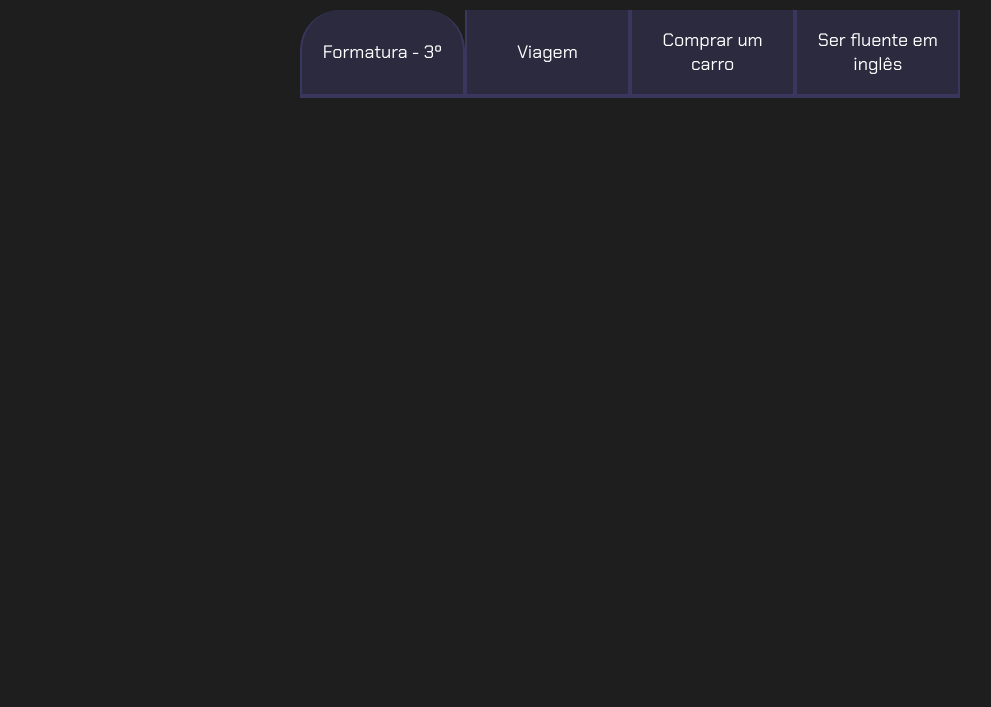
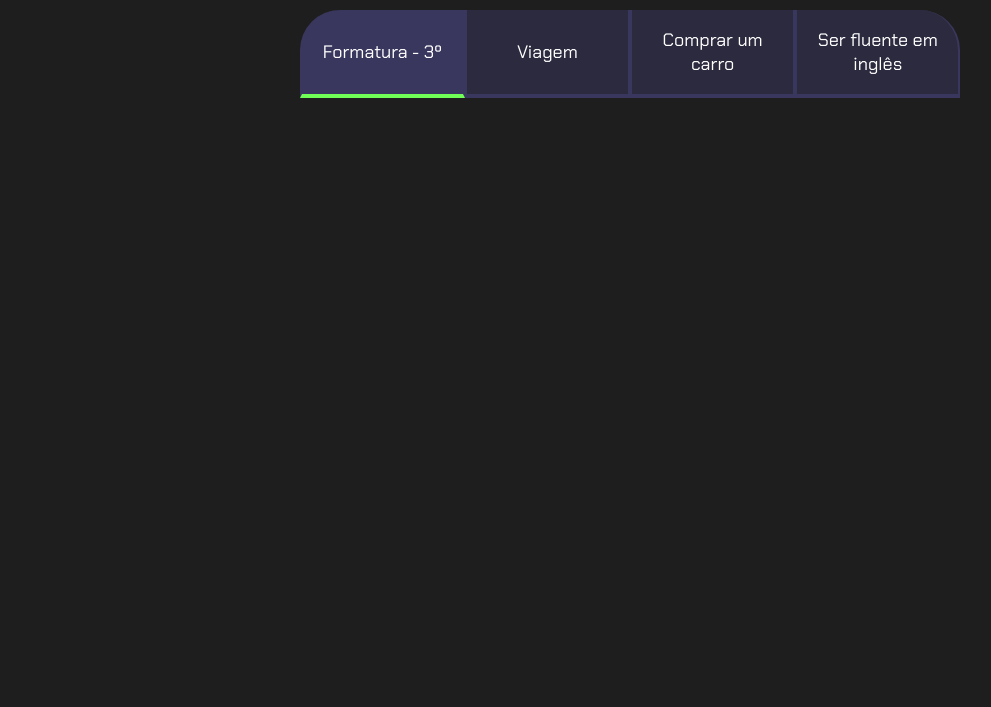
Before and after one commit to emilyhentz-debug/projeto_de_vida, a plain HTML site: page index.html in a window 1280 px wide. Shown: the part 93-800 px from the top of the page, without its empty margins (10-1001 px from the left). Drawn offline with Linux system fonts and the light colour scheme.

Commit message:
Add files via upload

```diff
--- a/index.html
+++ b/index.html
@@ -12,7 +12,7 @@
     <section class="conteudo-principal">
         <h2 class="titulo-principal">Meus Objetivos do ano<span>_</span></h2>
         <div class="botoes">
-            <button class="botao">Formatura - 3º</button>
+            <button class="botao ativo">Formatura - 3º</button>
             <button class="botao">Viagem</button>
             <button class="botao">Comprar um carro</button>
             <button class="botao">Ser fluente em inglês</button>
--- a/style.css
+++ b/style.css
@@ -59,11 +59,21 @@
 .botoes {
     display: block;
 }
+.ativo {
+    background-color: var(--botao-ativo);
+    border-bottom: 4px solid var(--verde);
+
+}
 
 @media screen and (min-width: 768px){
   .botoes{
     display: flex;
   }
-
+  .botao:first-child{
+    border-radius: 40px 0 0 0;
+  }
+  .botao:last-child{
+    border-radius: 0 40px 0 0;
+  }
 
 }
```
Also changed, not shown: main.js (added).
